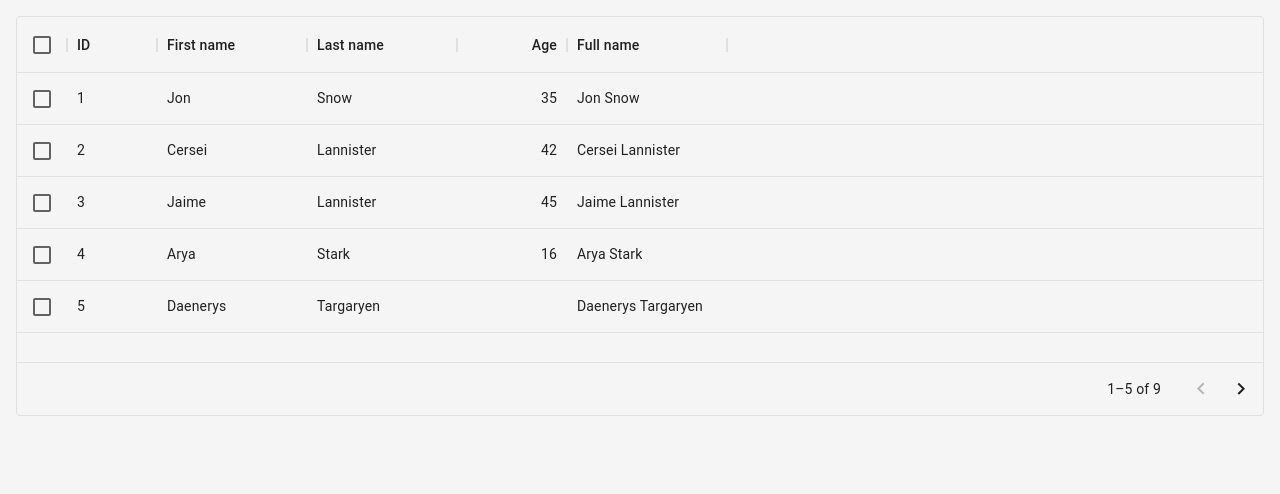
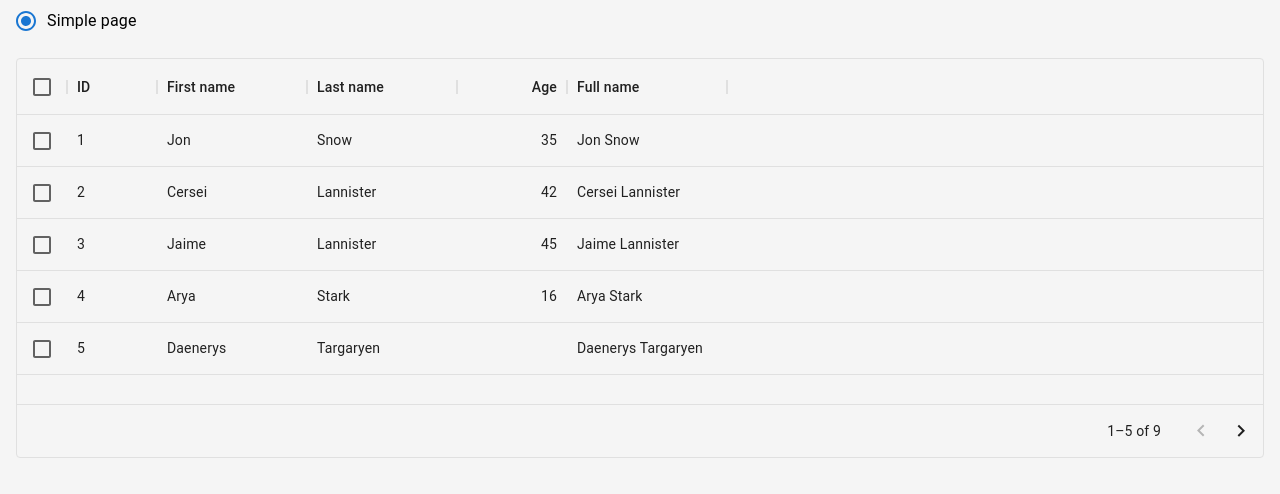
Before and after one commit to dhythm/survey-datagrid, a React (Create React App) app: page / in a window 1280 px wide. Shown: the top 494 px of the page. Built offline with nearby package versions, Linux system fonts and the light colour scheme.

Commit message:
refactor

```diff
--- a/src/App.tsx
+++ b/src/App.tsx
@@ -1,8 +1,19 @@
-import React from "react";
-import { ListPage } from "./pages/ListPage";
+import React, { useState } from "react";
+import { PageHeader } from "./components/PageHeader";
+import { SimpleDataGridPage } from "./pages/SimpleDataGridPage";
 
 const App = () => {
-  return <ListPage />;
+  const [type, setType] = useState("simple");
+
+  if (type === "simple") {
+    return (
+      <SimpleDataGridPage
+        header={<PageHeader type={type} setType={setType} />}
+      />
+    );
+  }
+
+  return null;
 };
 
 export default App;
--- a/src/components/Page.tsx
+++ b/src/components/Page.tsx
@@ -1,9 +1,13 @@
 import { Box } from "@mui/material";
-import { FC } from "react";
+import { FC, ReactNode } from "react";
 
-export const Page: FC = ({ children }) => {
+type Props = {
+  header?: ReactNode;
+};
+export const Page: FC<Props> = ({ header, children }) => {
   return (
     <Box height={"100vh"} bgcolor={"whitesmoke"}>
+      {header}
       <Box display={"flex"} flex={1} p={2}>
         {children}
       </Box>
--- /dev/null
+++ b/src/components/PageHeader.tsx
@@ -0,0 +1,35 @@
+import {
+  Box,
+  FormControl,
+  FormControlLabel,
+  Radio,
+  RadioGroup,
+} from "@mui/material";
+import { VFC } from "react";
+
+type Props = {
+  type: string;
+  setType: (type: string) => void;
+};
+
+export const PageHeader: VFC<Props> = ({ type, setType }) => {
+  return (
+    <Box mx={2}>
+      <FormControl>
+        <RadioGroup
+          value={type}
+          onChange={(e) => {
+            setType(e.target.value);
+          }}
+          row
+        >
+          <FormControlLabel
+            value="simple"
+            control={<Radio />}
+            label="Simple page"
+          />
+        </RadioGroup>
+      </FormControl>
+    </Box>
+  );
+};
--- a/src/pages/ListPage.tsx
+++ b/src/pages/SimpleDataGridPage.tsx
@@ -1,13 +1,15 @@
 import { DataGrid } from "@mui/x-data-grid";
-import { VFC } from "react";
+import { ComponentProps, VFC } from "react";
 import { Page } from "../components/Page";
 import { useUsers } from "../utils/hooks/useUsers";
 
-export const ListPage: VFC = () => {
+export const SimpleDataGridPage: VFC<
+  Omit<ComponentProps<typeof Page>, "children">
+> = ({ ...props }) => {
   const users = useUsers();
 
   return (
-    <Page>
+    <Page {...props}>
       <div style={{ height: 400, width: "100%" }}>
         <DataGrid
           rows={users.data}
```
Also changed, not shown: 1 other file (tests, documents, lock files or other folders).
